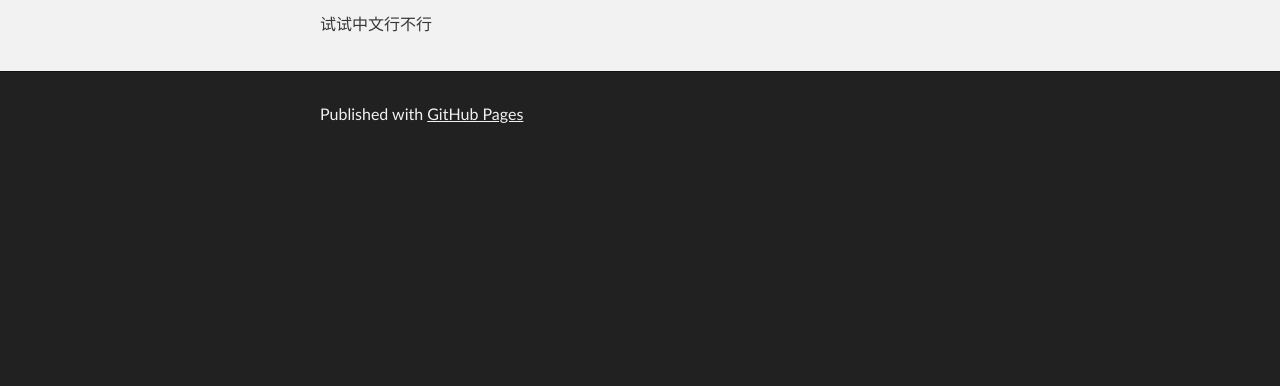
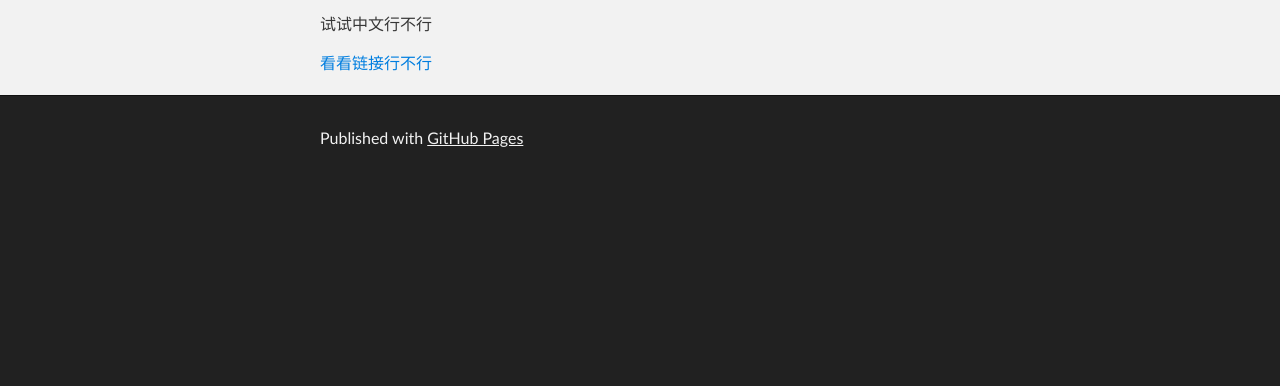
Before and after one commit to happyshenlj/happyshenlj.github.io, a plain HTML site: page index.html in a window 1280 px wide. Shown: the part 414-800 px from the top of the page. Drawn offline with Linux system fonts and the light colour scheme.

Commit message:
Update index.html

```diff
--- a/index.html
+++ b/index.html
@@ -32,6 +32,7 @@
 
 <p>this is my test2</p>
 <p>试试中文行不行</p>
+<a href="shenlj.html">看看链接行不行</a>
       </section>
     </div>
 
```
